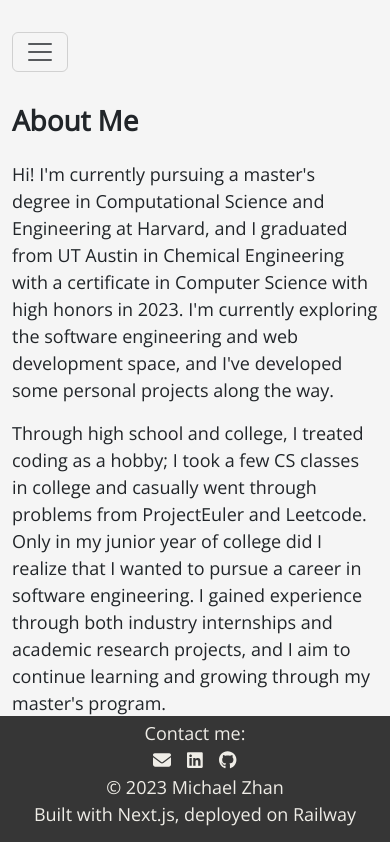
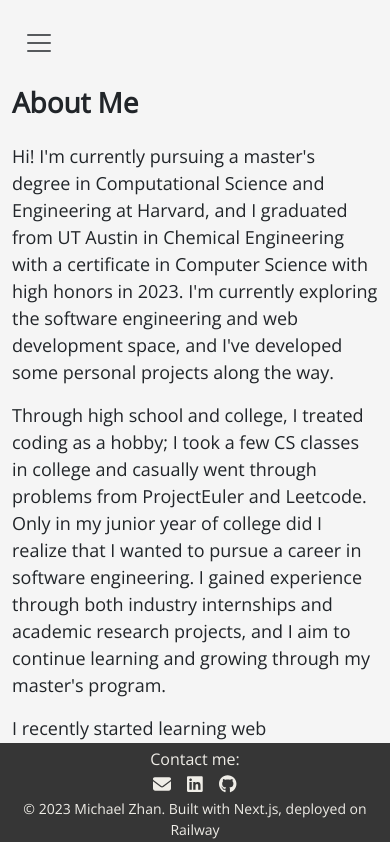
Before and after one commit to michaelzhan1/personal-website, a Next.js app: page /about in a window 390 px wide. Shown: the top 842 px of the page. Built offline with nearby package versions, Linux system fonts and the light colour scheme.

Commit message:
Fix hamburger

```diff
--- a/app/about/page.js
+++ b/app/about/page.js
@@ -9,7 +9,7 @@ import { Container, Row, Col } from 'react-bootstrap'
 export default function About () {
   return (
     <>
-      <Container style={{paddingBottom: '150px'}}>
+      <Container style={{paddingBottom: '80px'}}>
         <Row>
           <Col className='mb-3'>
             <h1><strong>About Me</strong></h1>
--- a/app/page.js
+++ b/app/page.js
@@ -9,7 +9,7 @@ import { Container, Row, Col, Image } from 'react-bootstrap'
 export default function Home() {
   return (
     <>
-      <Container>
+      <Container style={{paddingBottom: '80px'}}>
         <Row className='mb-4'>
           <Col xs={12} md={7} className='d-flex flex-column justify-content-center'>
             <h1><strong>Michael Zhan</strong></h1>
@@ -20,7 +20,7 @@ export default function Home() {
           </Col>
         </Row>
         <Row>
-          <p>Hi there! My name is Michael, and I'm currently pursuing a master's degree at Harvard in the CSE program. I did my undergrad at UT Austin in Chemical Engineering with a certificate in Computer Science. I'm interested in software engineering, web development, and data science. In my free time, I enjoy learning new things, playing pickleball, and listening to music.</p>
+          <p>Hi there! My name is Michael, and I'm currently pursuing a master's degree at Harvard in the CSE program. I did my undergrad at UT Austin in Chemical Engineering with a certificate in Computer Science. I'm interested in software engineering, web development, and data science. In my free time, I enjoy learning new things, rock climbing, and listening to music.</p>
         </Row>
       </Container>
     </>
--- a/app/projects/ProjectExamples.js
+++ b/app/projects/ProjectExamples.js
@@ -18,7 +18,7 @@ export default function ProjectExamples () {
 
   return (
     <>
-      <Container style={{'paddingBottom': '150px'}}> {/* change this as needed, with footer */}
+      <Container className='mb-3' style={{'paddingBottom': '80px'}}>
         { projectData.map((project, index) => {
           return (
             <>
--- a/components/CustomFooter.js
+++ b/components/CustomFooter.js
@@ -12,7 +12,7 @@ export default function CustomFooter () {
   return (
     <>
       <Container fluid style={{backgroundColor: '#363636', color: '#efede7'}} className='fixed-bottom'>
-        <Row className='mt-1'>
+        <Row className='mt-1' style={{fontSize: '16px'}}>
           <Col className='text-center'>
             <p className='mb-0'>Contact me:</p>
           </Col>
@@ -25,9 +25,8 @@ export default function CustomFooter () {
           </Col>
         </Row>
         <Row>
-          <Col className='text-center'>
-            <p className='mb-0'>© 2023 Michael Zhan</p>
-            <p>Built with Next.js, deployed on Railway</p>
+          <Col className='text-center' style={{fontSize: '14px'}}>
+            <p className='mb-1'>© 2023 Michael Zhan. Built with Next.js, deployed on Railway</p>
           </Col>
         </Row>
       </Container>
--- a/components/CustomNavbar.js
+++ b/components/CustomNavbar.js
@@ -1,15 +1,18 @@
 'use client'
 
 import 'bootstrap/dist/css/bootstrap.min.css'
+import '@fortawesome/fontawesome-svg-core/styles.css'
 import { Container, Nav, Navbar } from 'react-bootstrap'
+import { FontAwesomeIcon } from '@fortawesome/react-fontawesome'
+import { faBars } from '@fortawesome/free-solid-svg-icons'
 
 
 export default function CustomNavbar () {
   return (
     <>
-      <Navbar expand='sm' sticky='top' style={{backgroundColor: '#f5f5f5', color: '#666666', fontSize: '16px'}} className='my-4'>
+      <Navbar expand='sm' sticky='top' style={{backgroundColor: '#f5f5f5', color: '#666666', fontSize: '16px'}} className='my-3'>
         <Container fluid style={{maxWidth: '650px'}}>
-          <Navbar.Toggle />
+          <Navbar.Toggle style={{borderWidth: 0}}></Navbar.Toggle>
           <Navbar.Collapse className='justify-content-end'>
             <Nav className='mr-auto'>
               <Nav.Link href='/' style={{color: '#666666'}}>Home</Nav.Link>
```
